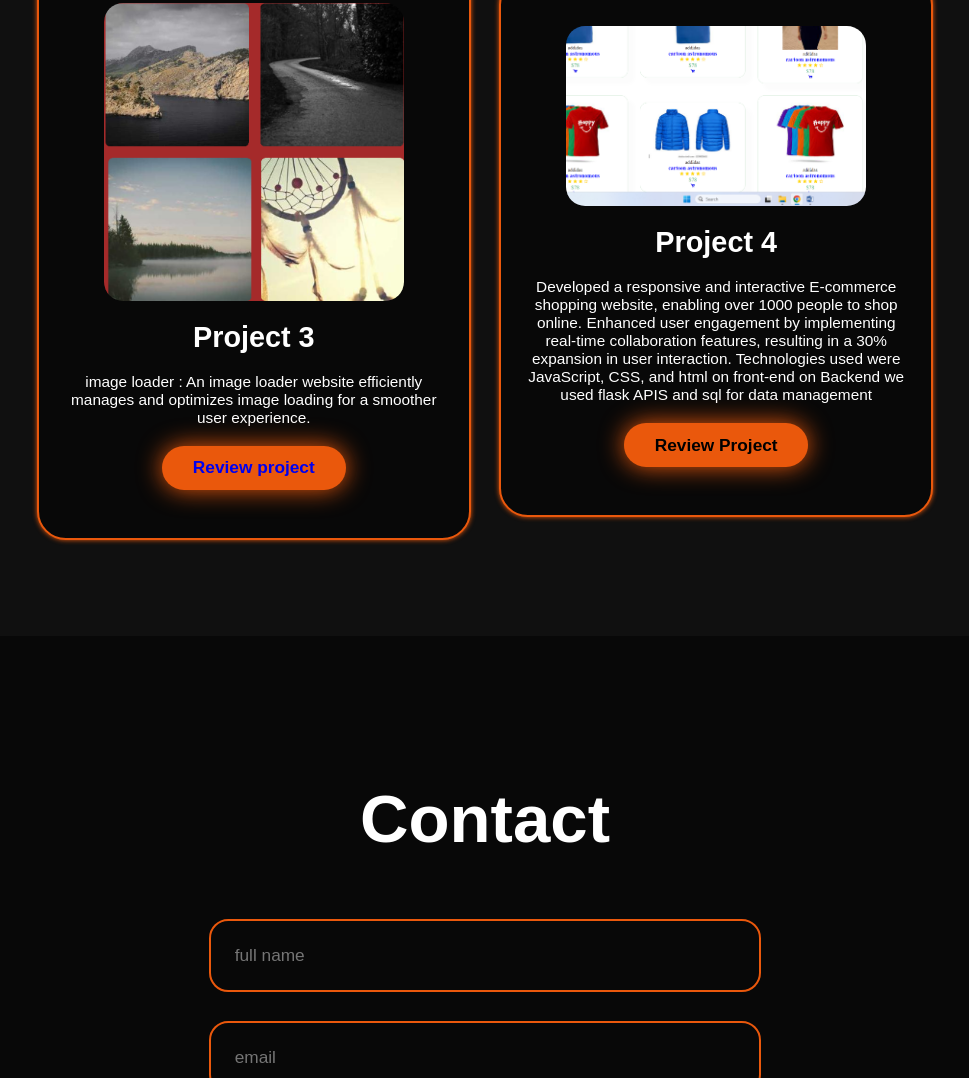
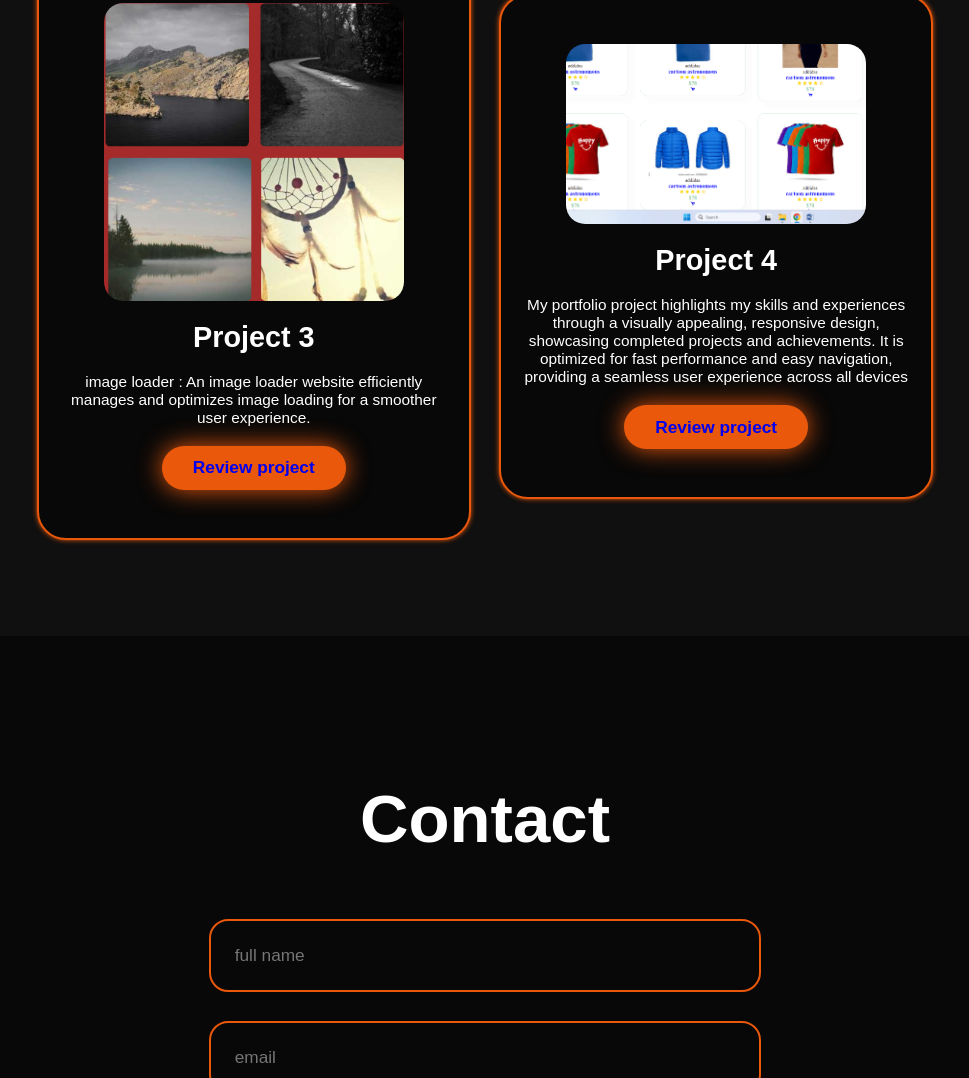
Before and after one commit to codingbot995/portfolia, a plain HTML site: page index.html in a window 1280 px wide. Shown: the part 5394-6472 px from the top of the page, without its empty margins (155-1124 px from the left). Drawn offline with nearby package versions, Linux system fonts and the light colour scheme.

Commit message:
my website

```diff
--- a/index.html
+++ b/index.html
@@ -140,11 +140,11 @@
                         <div class="project-card">
                             <img src="project6.png" alt="">
                             <h3>Project 4</h3>
-                            <p>Developed a responsive and interactive E-commerce shopping website, enabling over 1000 people to shop online.
-                                	Enhanced user engagement by implementing real-time collaboration features, resulting in a 30% expansion in user interaction.
-                                	Technologies used were  JavaScript, CSS, and html on front-end on Backend we used flask APIS and sql for data management
+                            <p>My portfolio project highlights my skills and experiences through a visually appealing, responsive design,
+                                showcasing completed projects and achievements.
+                                It is optimized for fast performance and easy navigation, providing a seamless user experience across all devices
                                 </p>
-                                <div class="btn">Review Project</div>
+                                <div class="btn"><a href="https://portfolia-five-psi.vercel.app/"  target="_blank" rel="noopener noreferrer">Review project</a></div>
                             </div>
     </div>
     </section>
```
